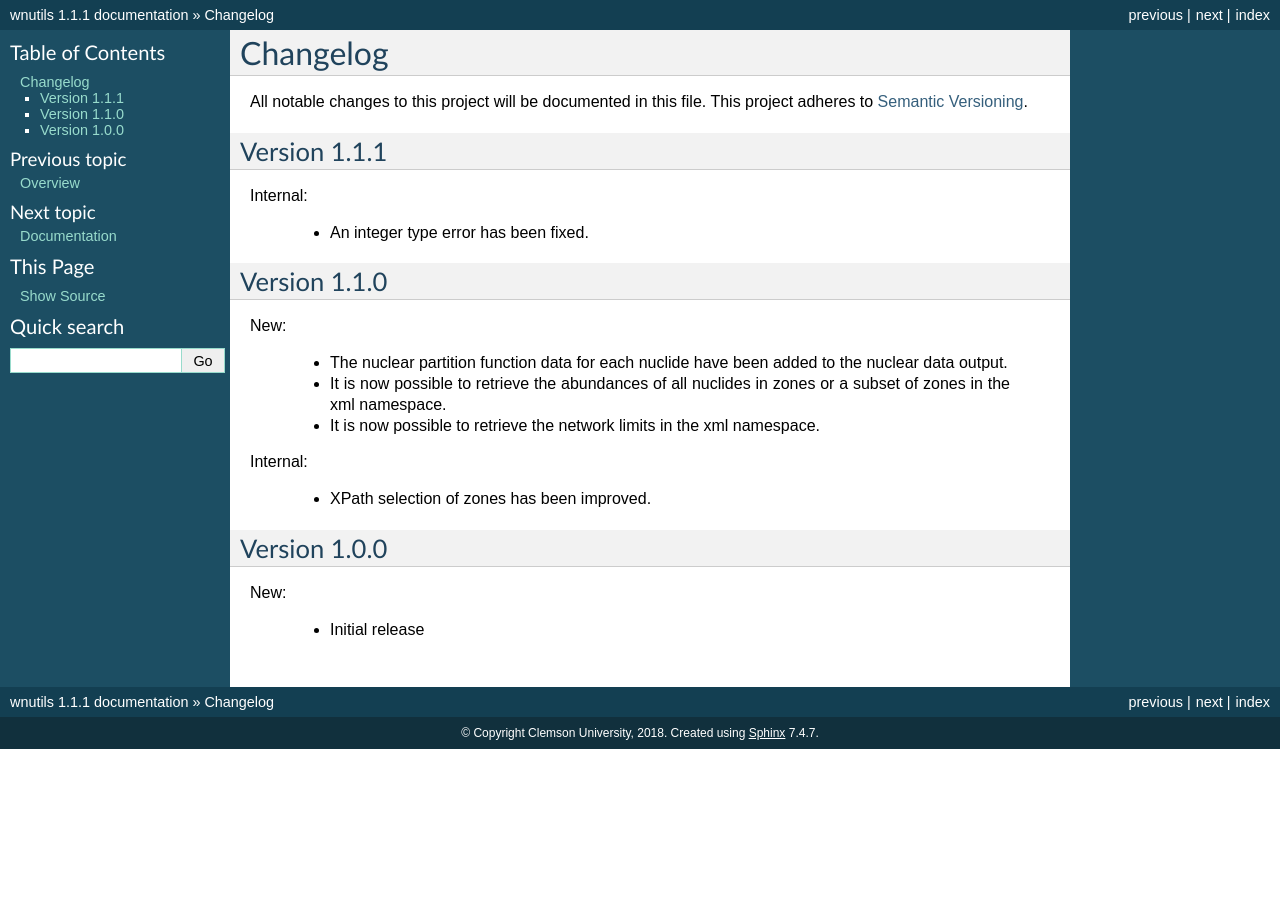
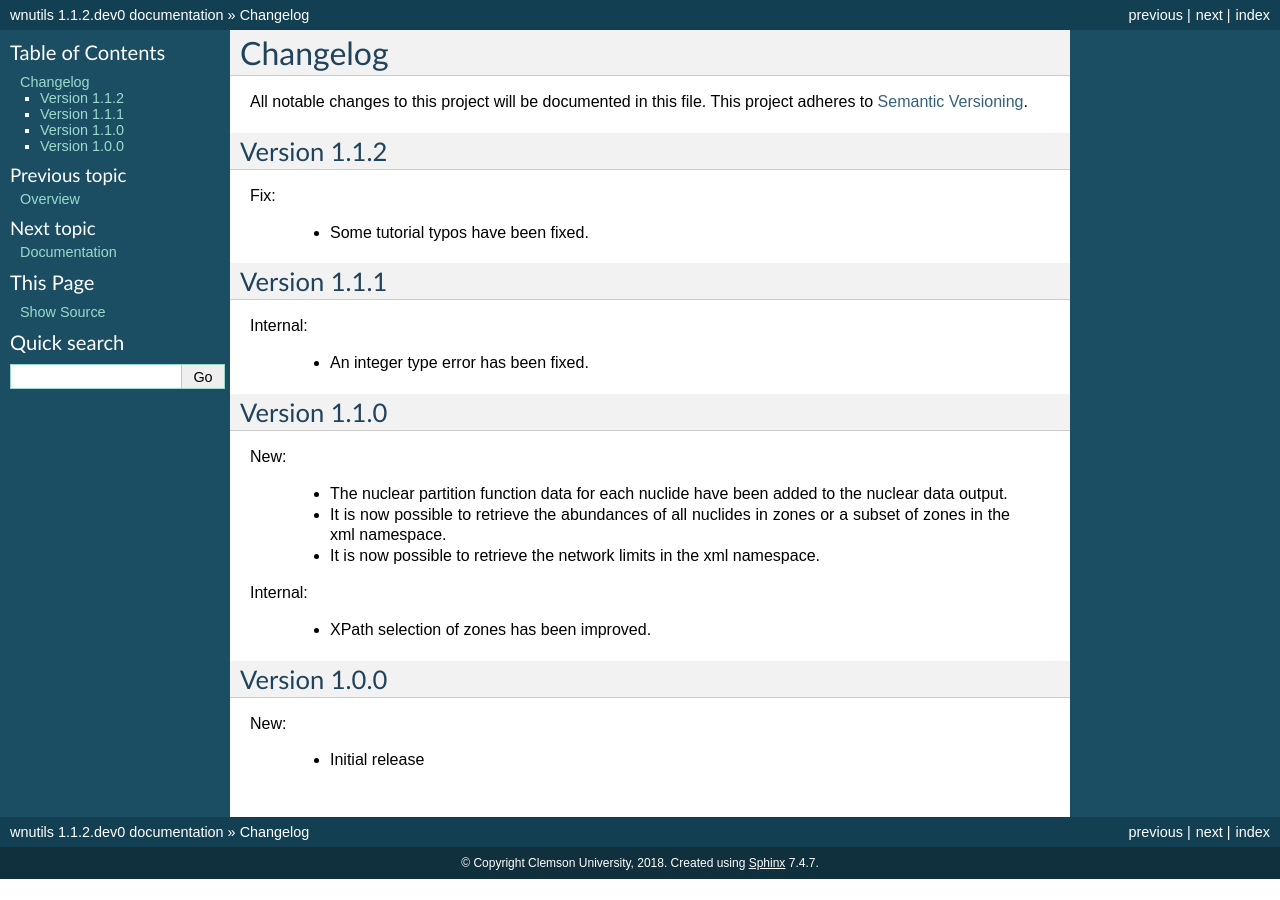
Before and after one commit to mbradle/wnutils, a Sphinx documentation site: the page built from doc/source/changelog.rst, in a window 1280 px wide. Built offline with Sphinx 7.4.7, drawn with Linux system fonts in a browser that asks for light colours.

Commit message:
Fix typos.

```diff
--- a/doc/source/changelog.rst
+++ b/doc/source/changelog.rst
@@ -3,6 +3,13 @@
 
 All notable changes to this project will be documented in this file.  This
 project adheres to `Semantic Versioning <http://semver.org/spec/v2.0.0.html>`_.
+
+Version 1.1.2
+-------------
+
+Fix:
+
+  * Some tutorial typos have been fixed.
 
 Version 1.1.1
 -------------
--- a/doc/source/data_tutorial.rst
+++ b/doc/source/data_tutorial.rst
@@ -27,7 +27,8 @@
 
     $ ls
 
-You will see the files `my_output.h5`, `my_output1.xml`, `my_output2.xml`,
+You will see the files `my_output1.h5`, `my_output2.h5`,
+`my_output1.xml`, `my_output2.xml`,
 and `wnutils_tutorials_data.tar`.  Since you have the data, you can remove
 the tar file if you would like by typing::
 
--- a/wnutils/__about__.py
+++ b/wnutils/__about__.py
@@ -7,6 +7,6 @@
 
 __title__ = 'wnutils'
 __summary__ = 'Python project to read and plot webnucleo files'
-__version__ = '1.1.1'
+__version__ = '1.1.2.dev0'
 __author__ = 'Clemson University'
 __copyright__ = 'Clemson University, 2018'
```
